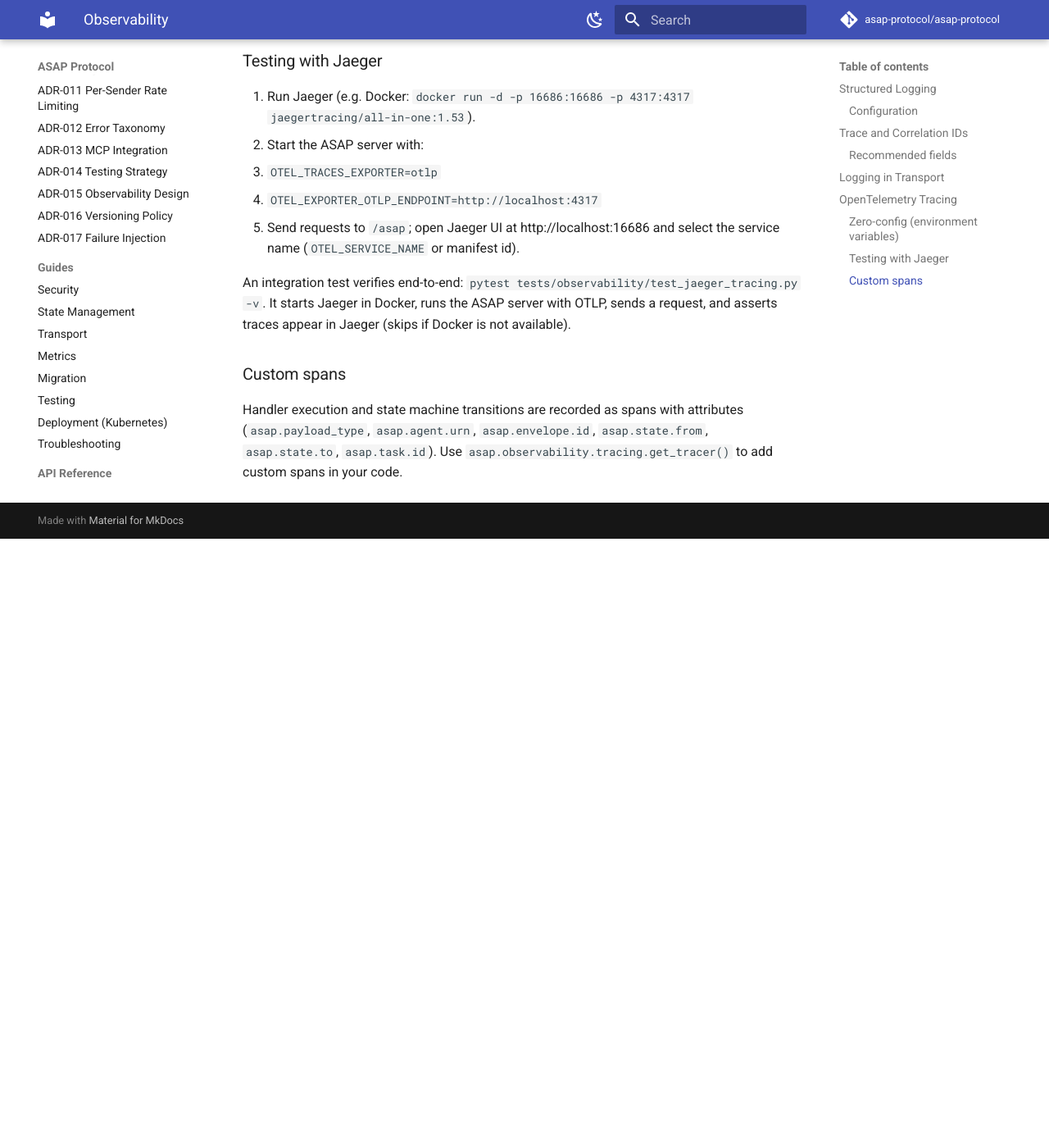
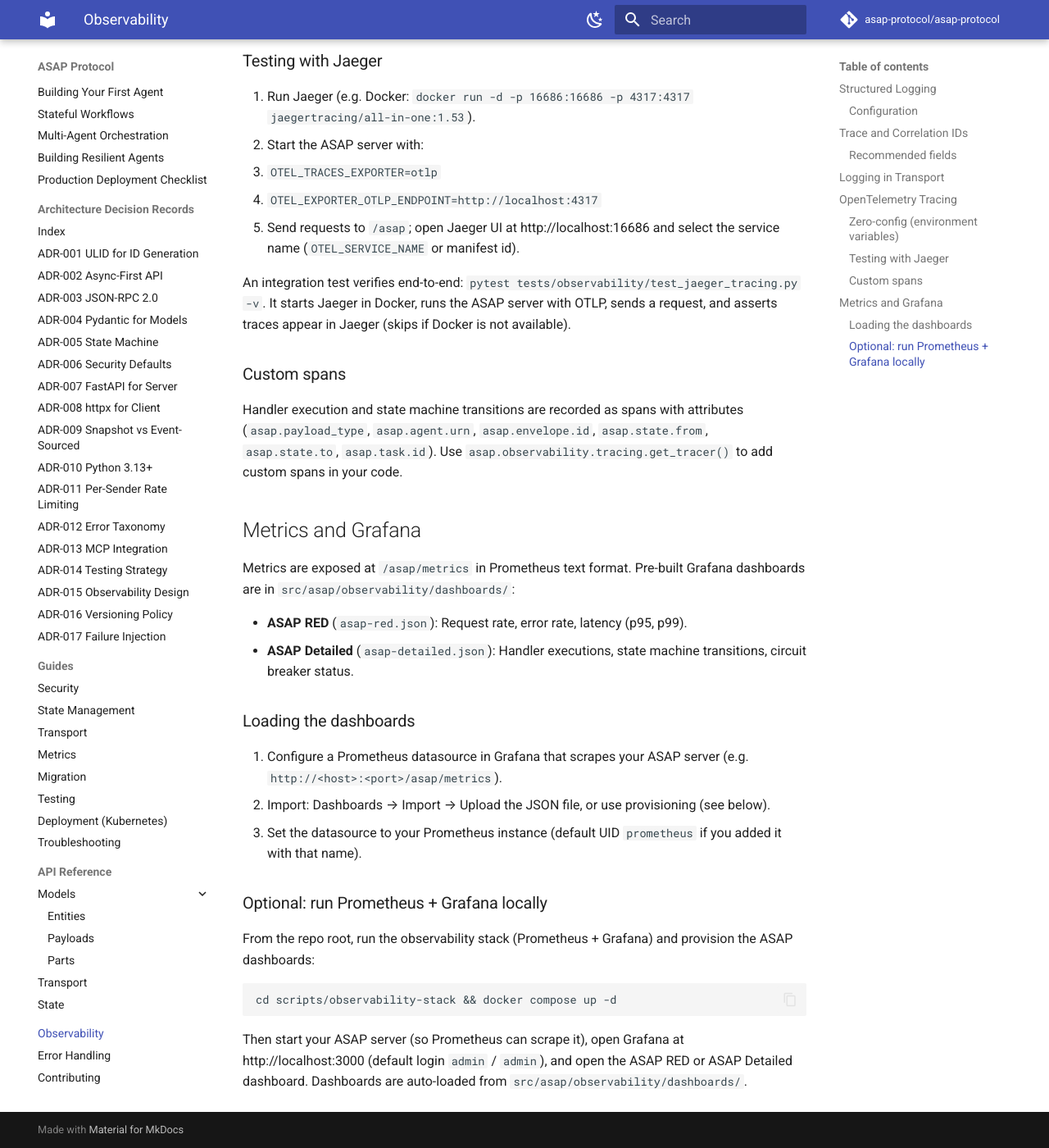
Before and after one commit to adriannoes/asap-protocol, an MkDocs documentation site: the page built from docs/observability.md, in a window 1280 px wide and 1400 px high, scrolled down 1970 px. Shown: the whole window at 82% size. Built offline with MkDocs 1.6.1 and Material for MkDocs 9.7.7, drawn with Linux system fonts in a browser that asks for light colours; comment, search, counter and statistics services are not loaded; before the commit the page ends 2627 px from its top, so only the background shows below that.

Commit message:
feat(observability): add Grafana dashboards and observability stack
- Add RED and Detailed dashboards in src/asap/observability/dashboards/
- Add scripts/observability-stack with Prometheus + Grafana
- Add test_grafana_dashboards.py for JSON validation
- Update docs/observability.md with metrics and dashboard instructions

````diff
--- a/docs/observability.md
+++ b/docs/observability.md
@@ -93,3 +93,35 @@
 attributes (`asap.payload_type`, `asap.agent.urn`, `asap.envelope.id`,
 `asap.state.from`, `asap.state.to`, `asap.task.id`). Use `asap.observability.tracing.get_tracer()`
 to add custom spans in your code.
+
+## Metrics and Grafana
+
+Metrics are exposed at `/asap/metrics` in Prometheus text format. Pre-built Grafana
+dashboards are in `src/asap/observability/dashboards/`:
+
+- **ASAP RED** (`asap-red.json`): Request rate, error rate, latency (p95, p99).
+- **ASAP Detailed** (`asap-detailed.json`): Handler executions, state machine
+  transitions, circuit breaker status.
+
+### Loading the dashboards
+
+1. Configure a Prometheus datasource in Grafana that scrapes your ASAP server
+   (e.g. `http://<host>:<port>/asap/metrics`).
+2. Import: Dashboards → Import → Upload the JSON file, or use provisioning (see
+   below).
+3. Set the datasource to your Prometheus instance (default UID `prometheus` if
+   you added it with that name).
+
+### Optional: run Prometheus + Grafana locally
+
+From the repo root, run the observability stack (Prometheus + Grafana) and
+provision the ASAP dashboards:
+
+```bash
+cd scripts/observability-stack && docker compose up -d
+```
+
+Then start your ASAP server (so Prometheus can scrape it), open Grafana at
+http://localhost:3000 (default login `admin` / `admin`), and open the ASAP RED
+or ASAP Detailed dashboard. Dashboards are auto-loaded from
+`src/asap/observability/dashboards/`.
````
Also changed, not shown: scripts/observability-stack/README.md (added, +27 -0 lines), src/asap/observability/dashboards/README.md (added, +24 -0 lines), 7 other files.
